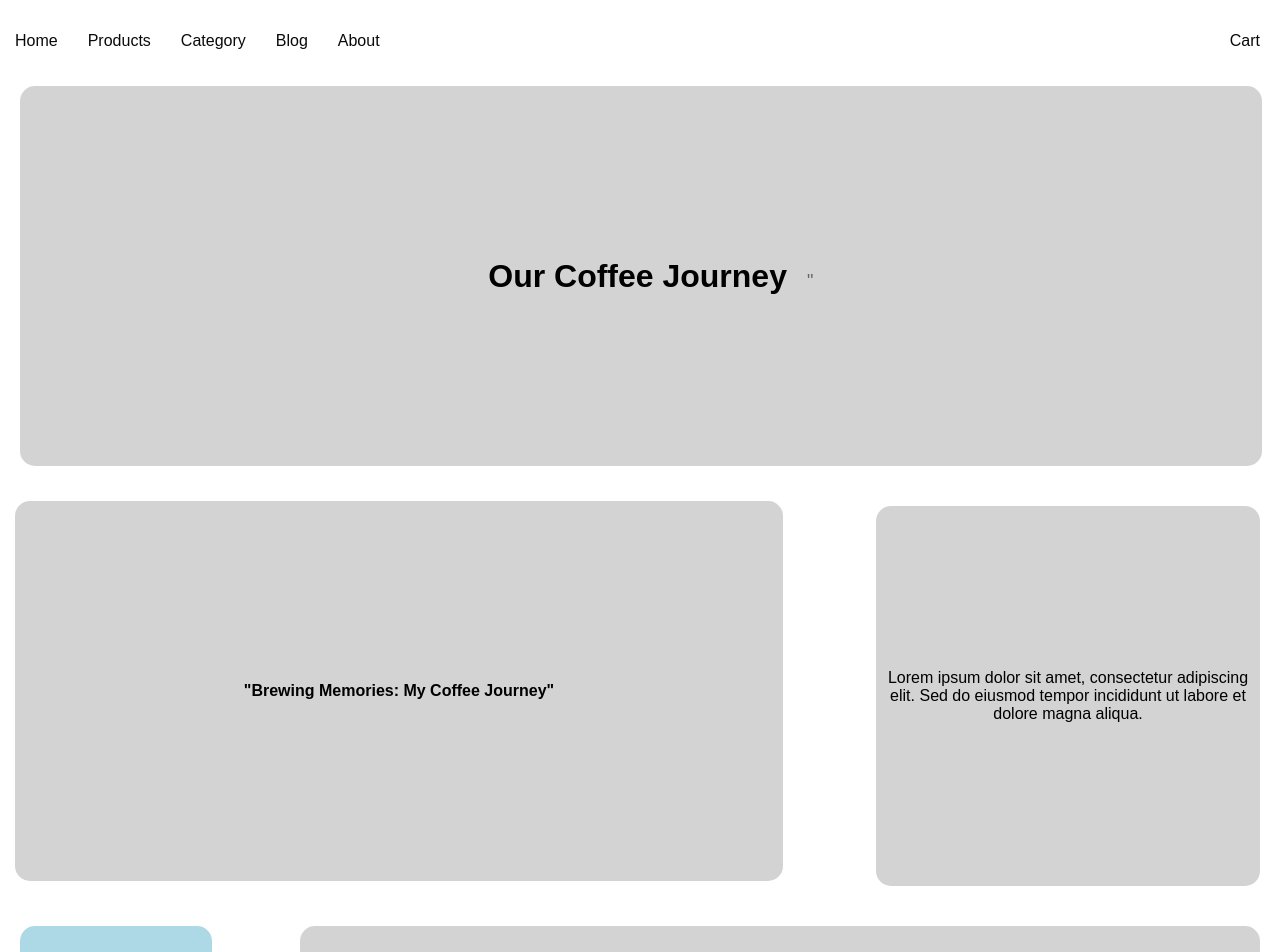
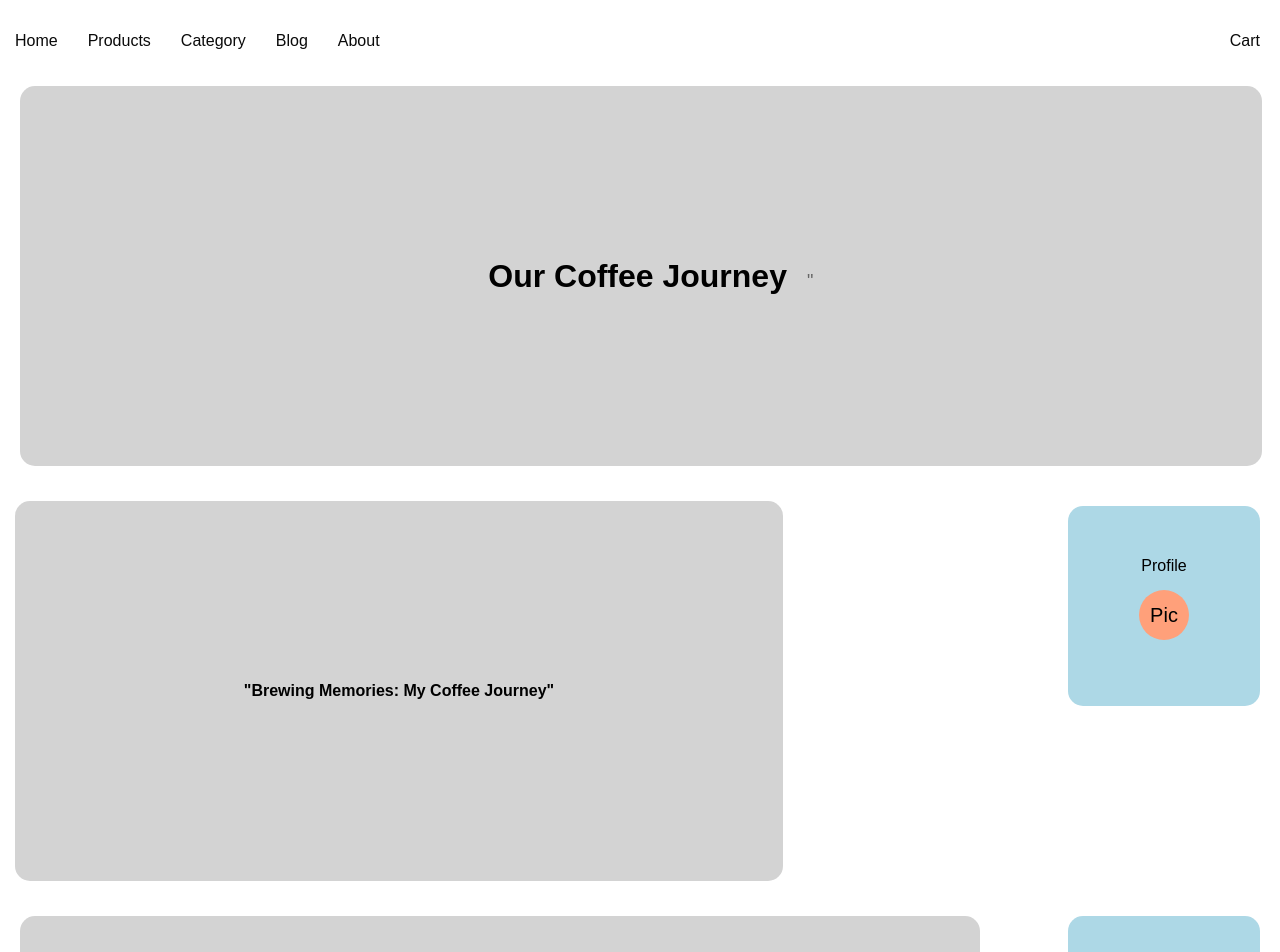
Before and after one commit to Wong-Flo/next-js-ecommerce-store, a Next.js app: page /blog in a window 1280 px wide. Shown: the top 952 px of the page. Built offline with nearby package versions, Linux system fonts and the light colour scheme.

Commit message:
take out div from blog page

```diff
--- a/app/blog/page.js
+++ b/app/blog/page.js
@@ -21,10 +21,10 @@ export default function BlogPage() {
             aliquip ex ea commodo consequat."
           </p> */}
         </div>
-        <div style={{ display: 'flex' }} className="small">
+        {/*  <div style={{ display: 'flex' }} className="small">
           Lorem ipsum dolor sit amet, consectetur adipiscing elit. Sed do
           eiusmod tempor incididunt ut labore et dolore magna aliqua.
-        </div>
+        </div> */}
         <div className="xSmall">
           Profile
           <div className="profilePic">Pic</div>
```
